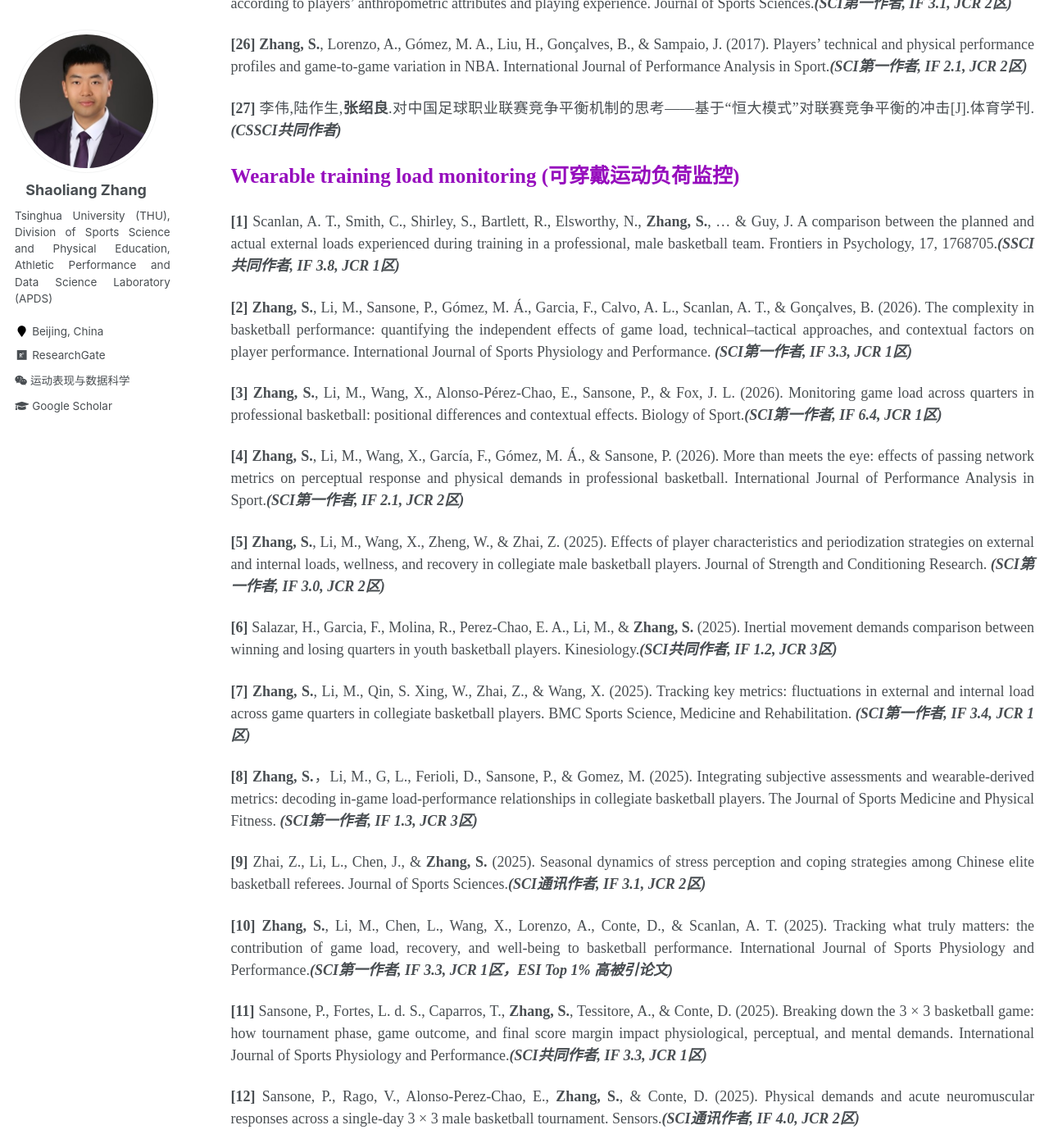
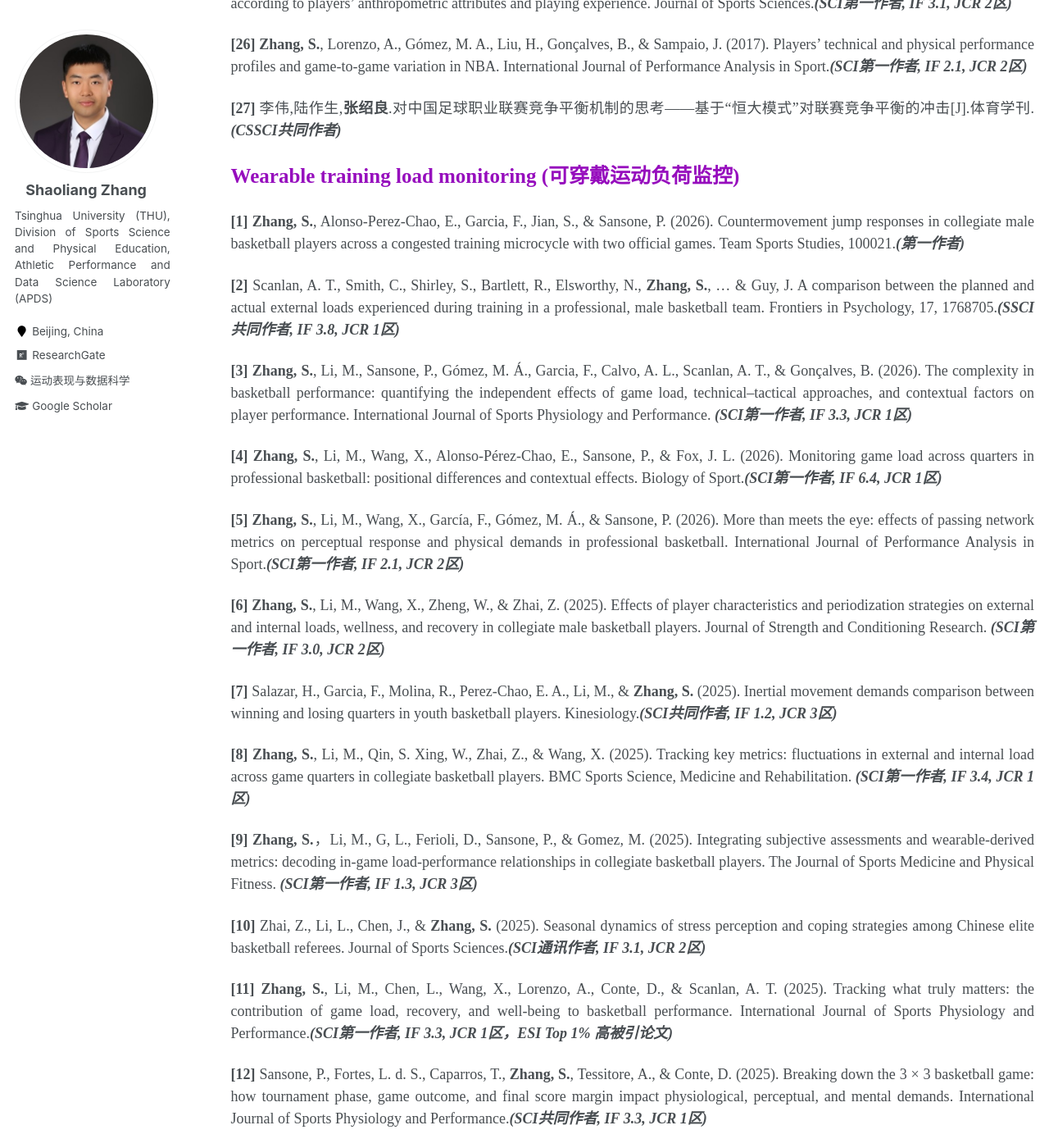
Before and after one commit to sportssuper/ZSL, a Jekyll site: the page built from _pages/publications.md, in a window 1280 px wide and 1400 px high, scrolled down 2329 px. Shown: the whole window at 82% size. Built offline with Jekyll 4.4.1, drawn with Linux system fonts in a browser that asks for light colours; a script that is not in the unit is left out; some of the changed text lies outside the part shown.

Commit message:
Update publications.md

```diff
--- a/_pages/publications.md
+++ b/_pages/publications.md
@@ -92,38 +92,40 @@
 
 <span style="color: #960DBD; font-weight: bold; font-size: 25px;">Wearable training load monitoring (可穿戴运动负荷监控)</span>
 
-**[1]** Scanlan, A. T., Smith, C., Shirley, S., Bartlett, R., Elsworthy, N., **Zhang, S.**, ... & Guy, J. A comparison between the planned and actual external loads experienced during training in a professional, male basketball team. Frontiers in Psychology, 17, 1768705.***(SSCI共同作者, IF 3.8, JCR 1区)***
+**[1]** **Zhang, S.**, Alonso-Perez-Chao, E., Garcia, F., Jian, S., & Sansone, P. (2026). Countermovement jump responses in collegiate male basketball players across a congested training microcycle with two official games. Team Sports Studies, 100021.***(第一作者)***
 
-**[2]** **Zhang, S.**, Li, M., Sansone, P., Gómez, M. Á., Garcia, F., Calvo, A. L., Scanlan, A. T., & Gonçalves, B. (2026). The complexity in basketball performance: quantifying the independent effects of game load, technical–tactical approaches, and contextual factors on player performance. International Journal of Sports Physiology and Performance. ***(SCI第一作者, IF 3.3, JCR 1区)***
+**[2]** Scanlan, A. T., Smith, C., Shirley, S., Bartlett, R., Elsworthy, N., **Zhang, S.**, ... & Guy, J. A comparison between the planned and actual external loads experienced during training in a professional, male basketball team. Frontiers in Psychology, 17, 1768705.***(SSCI共同作者, IF 3.8, JCR 1区)***
 
-**[3]** **Zhang, S.**, Li, M., Wang, X., Alonso-Pérez-Chao, E., Sansone, P.,  & Fox, J. L. (2026). Monitoring game load across quarters in professional basketball: positional differences and contextual effects. Biology of Sport.***(SCI第一作者, IF 6.4, JCR 1区)***
+**[3]** **Zhang, S.**, Li, M., Sansone, P., Gómez, M. Á., Garcia, F., Calvo, A. L., Scanlan, A. T., & Gonçalves, B. (2026). The complexity in basketball performance: quantifying the independent effects of game load, technical–tactical approaches, and contextual factors on player performance. International Journal of Sports Physiology and Performance. ***(SCI第一作者, IF 3.3, JCR 1区)***
 
-**[4]** **Zhang, S.**, Li, M., Wang, X., García, F., Gómez, M. Á., & Sansone, P. (2026). More than meets the eye: effects of passing network metrics on perceptual response and physical demands in professional basketball. International Journal of Performance Analysis in Sport.***(SCI第一作者, IF 2.1, JCR 2区)***
+**[4]** **Zhang, S.**, Li, M., Wang, X., Alonso-Pérez-Chao, E., Sansone, P.,  & Fox, J. L. (2026). Monitoring game load across quarters in professional basketball: positional differences and contextual effects. Biology of Sport.***(SCI第一作者, IF 6.4, JCR 1区)***
 
-**[5]** **Zhang, S.**, Li, M., Wang, X., Zheng, W., & Zhai, Z. (2025). Effects of player characteristics and periodization strategies on external and internal loads, wellness, and recovery in collegiate male basketball players. Journal of Strength and Conditioning Research. ***(SCI第一作者, IF 3.0, JCR 2区)***
+**[5]** **Zhang, S.**, Li, M., Wang, X., García, F., Gómez, M. Á., & Sansone, P. (2026). More than meets the eye: effects of passing network metrics on perceptual response and physical demands in professional basketball. International Journal of Performance Analysis in Sport.***(SCI第一作者, IF 2.1, JCR 2区)***
+
+**[6]** **Zhang, S.**, Li, M., Wang, X., Zheng, W., & Zhai, Z. (2025). Effects of player characteristics and periodization strategies on external and internal loads, wellness, and recovery in collegiate male basketball players. Journal of Strength and Conditioning Research. ***(SCI第一作者, IF 3.0, JCR 2区)***
 
 
-**[6]** Salazar, H., Garcia, F., Molina, R., Perez-Chao, E. A., Li, M., & **Zhang, S.** (2025). Inertial movement demands comparison between winning and losing quarters in youth basketball players. Kinesiology.***(SCI共同作者, IF 1.2, JCR 3区)***
+**[7]** Salazar, H., Garcia, F., Molina, R., Perez-Chao, E. A., Li, M., & **Zhang, S.** (2025). Inertial movement demands comparison between winning and losing quarters in youth basketball players. Kinesiology.***(SCI共同作者, IF 1.2, JCR 3区)***
 
-**[7]** **Zhang, S.**, Li, M., Qin, S. Xing, W., Zhai, Z., & Wang, X. (2025). Tracking key metrics: fluctuations in external and internal load across game quarters in collegiate basketball players. BMC Sports Science, Medicine and Rehabilitation. ***(SCI第一作者, IF 3.4, JCR 1区)***
+**[8]** **Zhang, S.**, Li, M., Qin, S. Xing, W., Zhai, Z., & Wang, X. (2025). Tracking key metrics: fluctuations in external and internal load across game quarters in collegiate basketball players. BMC Sports Science, Medicine and Rehabilitation. ***(SCI第一作者, IF 3.4, JCR 1区)***
 
-**[8]** **Zhang, S.**，Li, M., G, L., Ferioli, D., Sansone, P., & Gomez, M. (2025). Integrating subjective assessments and wearable-derived metrics: decoding in-game load-performance relationships in collegiate basketball players. The Journal of Sports Medicine and Physical Fitness. ***(SCI第一作者, IF 1.3, JCR 3区)***
+**[9]** **Zhang, S.**，Li, M., G, L., Ferioli, D., Sansone, P., & Gomez, M. (2025). Integrating subjective assessments and wearable-derived metrics: decoding in-game load-performance relationships in collegiate basketball players. The Journal of Sports Medicine and Physical Fitness. ***(SCI第一作者, IF 1.3, JCR 3区)***
 
-**[9]** Zhai, Z., Li, L., Chen, J., & **Zhang, S.** (2025). Seasonal dynamics of stress perception and coping strategies among Chinese elite basketball referees. Journal of Sports Sciences.***(SCI通讯作者, IF 3.1, JCR 2区)***
+**[10]** Zhai, Z., Li, L., Chen, J., & **Zhang, S.** (2025). Seasonal dynamics of stress perception and coping strategies among Chinese elite basketball referees. Journal of Sports Sciences.***(SCI通讯作者, IF 3.1, JCR 2区)***
 
-**[10]** **Zhang, S.**, Li, M., Chen, L., Wang, X., Lorenzo, A., Conte, D., & Scanlan, A. T. (2025). Tracking what truly matters: the contribution of game load, recovery, and well-being to basketball performance. International Journal of Sports Physiology and Performance.***(SCI第一作者, IF 3.3, JCR 1区，ESI Top 1% 高被引论文)***
+**[11]** **Zhang, S.**, Li, M., Chen, L., Wang, X., Lorenzo, A., Conte, D., & Scanlan, A. T. (2025). Tracking what truly matters: the contribution of game load, recovery, and well-being to basketball performance. International Journal of Sports Physiology and Performance.***(SCI第一作者, IF 3.3, JCR 1区，ESI Top 1% 高被引论文)***
 
-**[11]** Sansone, P., Fortes, L. d. S., Caparros, T., **Zhang, S.**, Tessitore, A., & Conte, D. (2025). Breaking down the 3 × 3 basketball game: how tournament phase, game outcome, and final score margin impact physiological, perceptual, and mental demands. International Journal of Sports Physiology and Performance.***(SCI共同作者, IF 3.3, JCR 1区)***
+**[12]** Sansone, P., Fortes, L. d. S., Caparros, T., **Zhang, S.**, Tessitore, A., & Conte, D. (2025). Breaking down the 3 × 3 basketball game: how tournament phase, game outcome, and final score margin impact physiological, perceptual, and mental demands. International Journal of Sports Physiology and Performance.***(SCI共同作者, IF 3.3, JCR 1区)***
 
-**[12]** Sansone, P., Rago, V., Alonso-Perez-Chao, E., **Zhang, S.**, & Conte, D. (2025). Physical demands and acute neuromuscular responses across a single-day 3 × 3 male basketball tournament. Sensors.***(SCI通讯作者, IF 4.0, JCR 2区)***
+**[13]** Sansone, P., Rago, V., Alonso-Perez-Chao, E., **Zhang, S.**, & Conte, D. (2025). Physical demands and acute neuromuscular responses across a single-day 3 × 3 male basketball tournament. Sensors.***(SCI通讯作者, IF 4.0, JCR 2区)***
 
-**[13]** Alonso, E., Miranda, N., **Zhang, S.**, Sosa, C., Trapero, J., Lorenzo, J., & Lorenzo, A. (2020). Peak Match Demands in Young Basketball Players: Approach and Applications. International Journal of Environmental Research and Public Health.***(通讯作者)***
+**[14]** Alonso, E., Miranda, N., **Zhang, S.**, Sosa, C., Trapero, J., Lorenzo, J., & Lorenzo, A. (2020). Peak Match Demands in Young Basketball Players: Approach and Applications. International Journal of Environmental Research and Public Health.***(通讯作者)***
 
-**[14]** Trapero, J., Sosa Marín, C., **Zhang, S.**, Portes, R., Ruano, M., Bonal Sanchez, J., Saiz, S., & Lorenzo Calvo, A. (2020). Comparison of the movement characteristics based on position-specific between semi-elite and elite basketball players. Revista de Psicología del Deporte.***(共同作者)***
+**[15]** Trapero, J., Sosa Marín, C., **Zhang, S.**, Portes, R., Ruano, M., Bonal Sanchez, J., Saiz, S., & Lorenzo Calvo, A. (2020). Comparison of the movement characteristics based on position-specific between semi-elite and elite basketball players. Revista de Psicología del Deporte.***(共同作者)***
 
-**[15]** Cui, Y., Liu, F., Bao, D., Liu, H., **Zhang, S.**, & Gómez, M. Á. (2019). Key anthropometric and physical determinants for different playing positions during National Basketball Association draft combine test. Frontiers in Psychology.***(SSCI共同作者, IF 3.8, JCR 1区)***
+**[16]** Cui, Y., Liu, F., Bao, D., Liu, H., **Zhang, S.**, & Gómez, M. Á. (2019). Key anthropometric and physical determinants for different playing positions during National Basketball Association draft combine test. Frontiers in Psychology.***(SSCI共同作者, IF 3.8, JCR 1区)***
 
-**[16]** Ordóñez, A. F., Polo, B., Lorenzo, A., & **Zhang, S.** (2019). Effects of a school physical activity intervention in pre-adolescents. Apunts. Educación Física y Deportes.***(共同作者)***
+**[17]** Ordóñez, A. F., Polo, B., Lorenzo, A., & **Zhang, S.** (2019). Effects of a school physical activity intervention in pre-adolescents. Apunts. Educación Física y Deportes.***(共同作者)***
 
 
 
```
